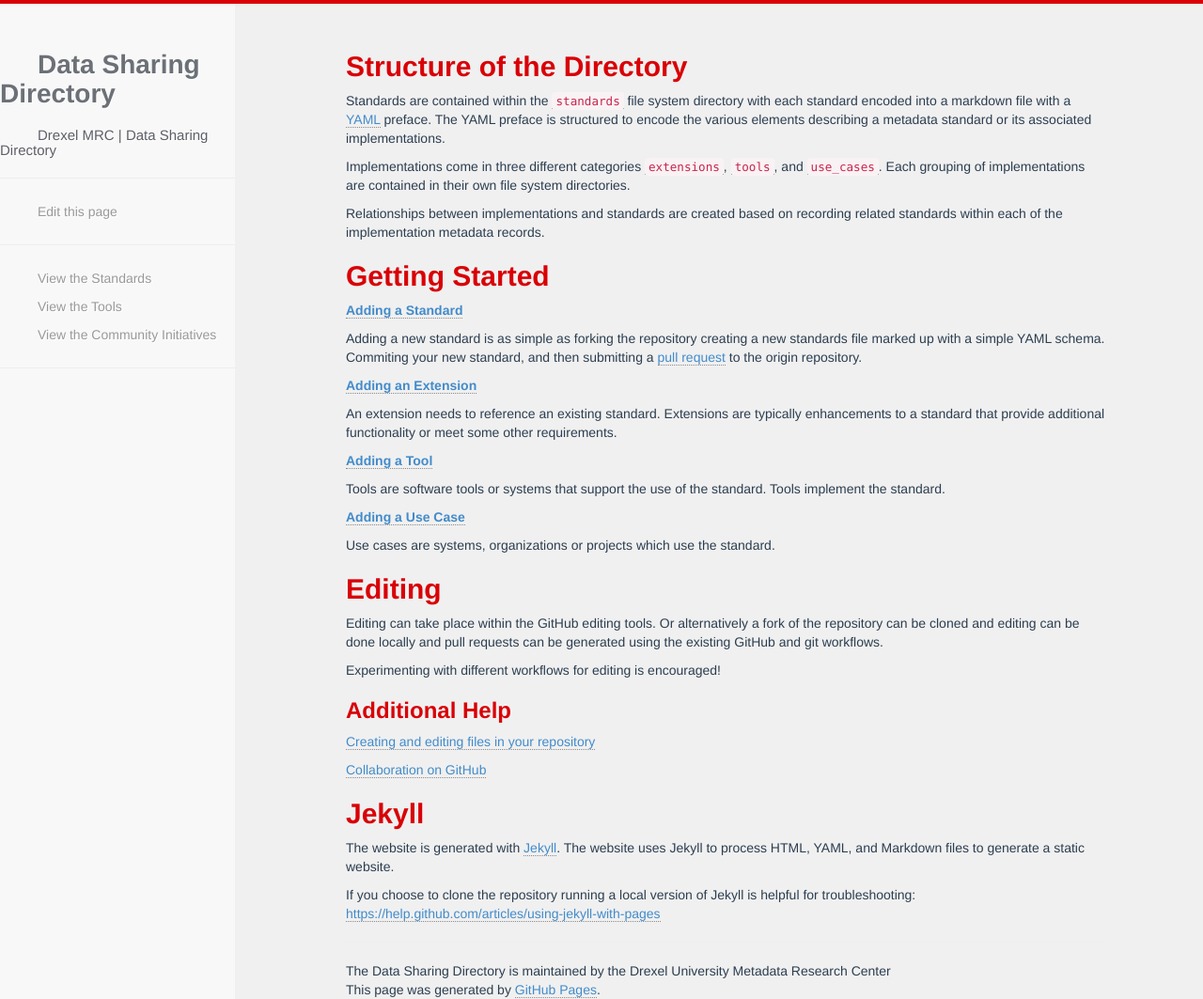
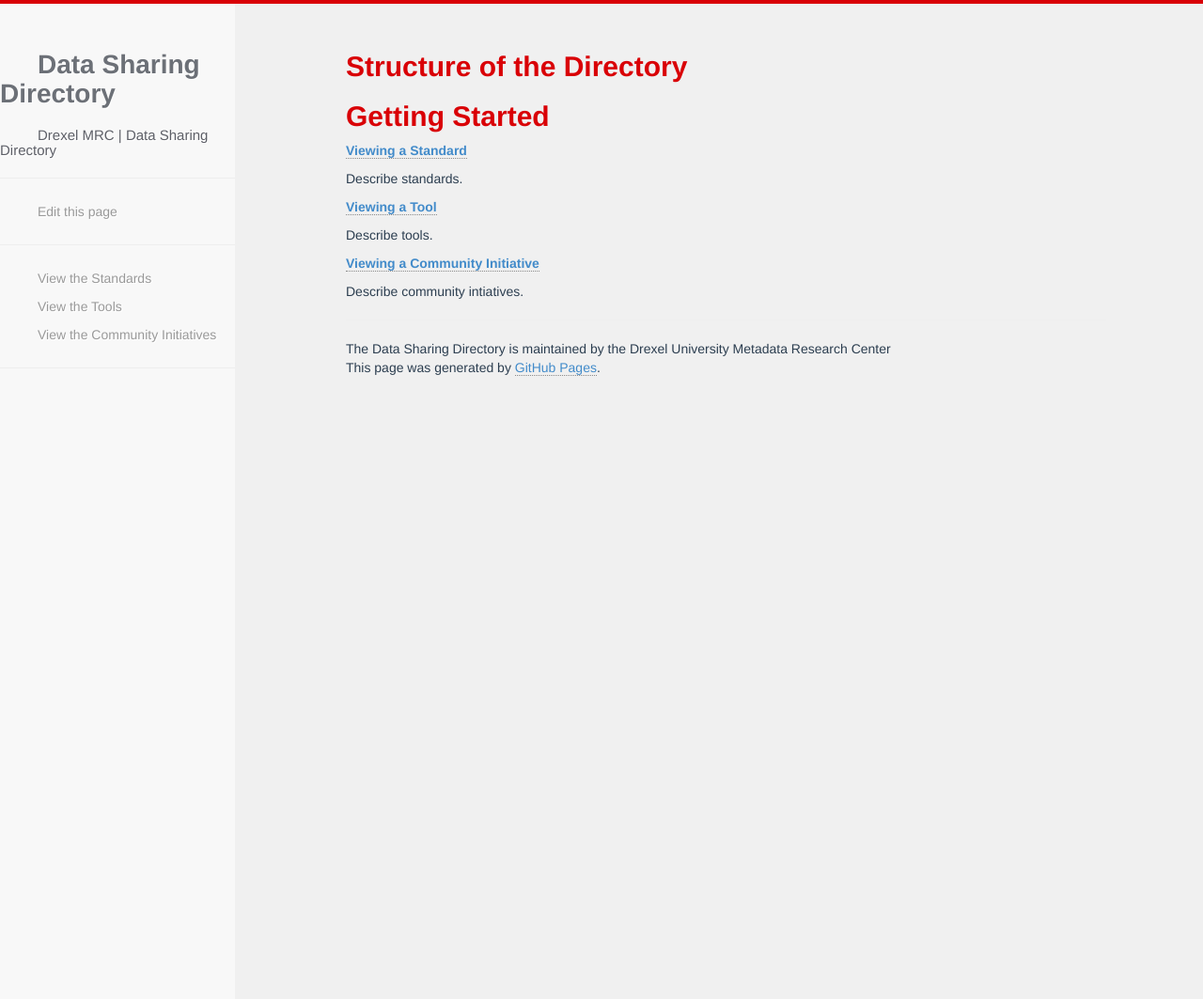
Before and after one commit to metadata-research/data-sharing-directory, a Jekyll site: the page built from about/index.md, in a window 1280 px wide and 1063 px high. Shown: the whole window at 94% size. Built offline with Jekyll 4.4.1, drawn with Linux system fonts in a browser that asks for light colours; nearby versions of some CDN libraries.

Commit message:
Update index.md

```diff
--- a/about/index.md
+++ b/about/index.md
@@ -8,66 +8,18 @@ date:   2014-08-03 19:55:16
 
 ## Structure of the Directory
 
-Standards are contained within the
-[`standards`]({{ site.repourl }}/tree/{{ site.repobranch }}/standards)
-file system directory with each standard encoded into a markdown file with a
-[YAML](http://en.wikipedia.org/wiki/YAML) preface. The YAML preface is
-structured to encode the various elements describing a metadata standard or its
-associated implementations.
 
-Implementations come in three different categories
-[`extensions`]({{ site.repourl }}/tree/{{ site.repobranch }}/extensions),
-[`tools`]({{ site.repourl }}/tree/{{ site.repobranch }}/tools),
-and [`use_cases`]({{ site.repourl }}/tree/{{ site.repobranch }}/use_cases). Each grouping of
-implementations are contained in their own file system directories.
-
-Relationships between implementations and standards are created based on
-recording related standards within each of the implementation metadata records.
 
 ## Getting Started
 
-[__Adding a Standard__]({{ site.baseurl }}/standards/add.html)
+[__Viewing a Standard__]({{ site.baseurl }}/standards/add.html)
 
-Adding a new standard is as simple as forking the repository creating a new
-standards file marked up with a simple YAML schema. Commiting your new
-standard, and then submitting a
-[pull request](https://help.github.com/articles/using-pull-requests) to the
-origin repository.
+Describe standards.
 
-[__Adding an Extension__]({{ site.baseurl }}/extensions/add.html)
+[__Viewing a Tool__]({{ site.baseurl }}/extensions/add.html)
 
-An extension needs to reference an existing standard. Extensions are typically
-enhancements to a standard that provide additional functionality or meet some
-other requirements.
+Describe tools.
 
-[__Adding a Tool__]({{ site.baseurl }}/tools/add.html)
+[__Viewing a Community Initiative__]({{ site.baseurl }}/tools/add.html)
 
-Tools are software tools or systems that support the use of the standard. Tools
-implement the standard.
-
-[__Adding a Use Case__]({{ site.baseurl }}/use_cases/add.html)
-
-Use cases are systems, organizations or projects which use the standard.
-
-## Editing
-
-Editing can take place within the GitHub editing tools. Or alternatively a fork
-of the repository can be cloned and editing can be done locally and pull
-requests can be generated using the existing GitHub and git workflows.
-
-Experimenting with different workflows for editing is encouraged!
-
-### Additional Help
-
-[Creating and editing files in your repository](https://help.github.com/articles/creating-and-editing-files-in-your-repository)
-
-[Collaboration on GitHub](https://help.github.com/categories/63/articles)
-
-## Jekyll
-
-The website is generated with [Jekyll](http://jekyllrb.com). The website uses
-Jekyll to process HTML, YAML, and Markdown files to generate a static website.
-
-If you choose to clone the repository running a local version of Jekyll is
-helpful for troubleshooting:
-[https://help.github.com/articles/using-jekyll-with-pages](https://help.github.com/articles/using-jekyll-with-pages)
+Describe community intiatives.
```
